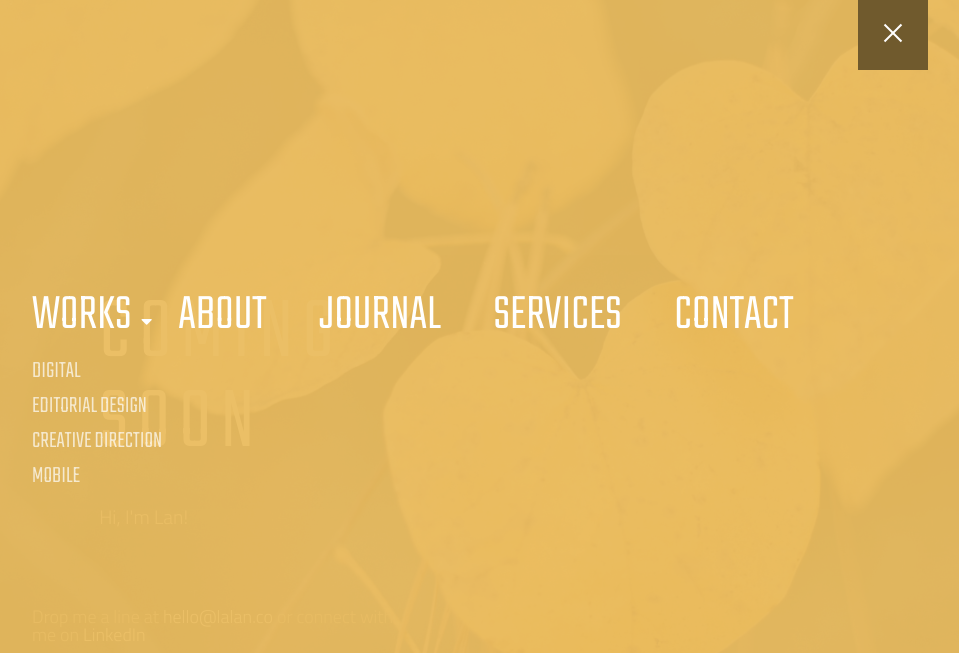
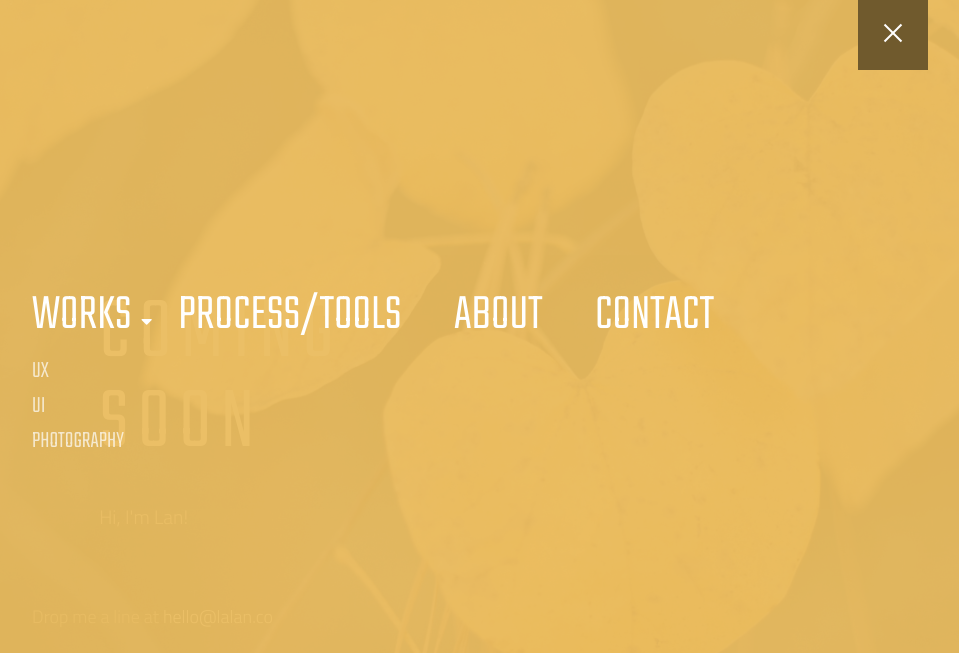
Before and after one commit to la-lan/la-lan.github.io, a plain HTML site: page index.html in a window 1280 px wide. Both pictures are taken after a click on the element 1053 px from the left and 35 px from the top of the page. Shown: the top 653 px of the page, without its empty margins (160-1119 px from the left). Drawn offline with Linux system fonts and the light colour scheme.

Commit message:
changed menu

```diff
--- a/index.html
+++ b/index.html
@@ -22,17 +22,16 @@
 					<div class="modal">
 						<div class="container">
 							<ul class="navigation">
+
 								<li><a href="#">Works</a><i class="fa fa-caret-down"></i>
 									<ul class="submenu">
-										<li><a href="#">Digital</a></li>
-										<li><a href="#">Editorial Design</a></li>
-										<li><a href="#">Creative Direction</a></li>
-										<li><a href="#">Mobile</a></li>
+										<li><a href="#">UX</a></li>
+										<li><a href="#">UI</a></li>
+										<li><a href="#">Photography</a></li>
 									</ul>
 								</li>
+								<li><a href="#">Process/Tools</a></li>
 								<li><a href="#">About</a></li>
-								<li><a href="#">Journal</a></li>
-								<li><a href="#">Services</a></li>
 								<li><a href="#">Contact</a></li>
 							</ul>
 							<ul class="social_media">
@@ -57,11 +56,10 @@
 			</main>
 			<aside>
 
-				<p>Drop me a line at <a href="mailto:name@email.com">hello@lalan.co</a> or connect with me on <a href="#" target="_blank">LinkedIn</a></p>
+				<p>Drop me a line at <a href="mailto:name@email.com">hello@lalan.co</a></p>
 
 			</aside>
 			<footer>
-				<p class="copyright">&copy; 2015 LA Lan</p>
 			</footer>
 		</div>
 		<script src="js/jquery-1.11.3.min.js"></script>
```
